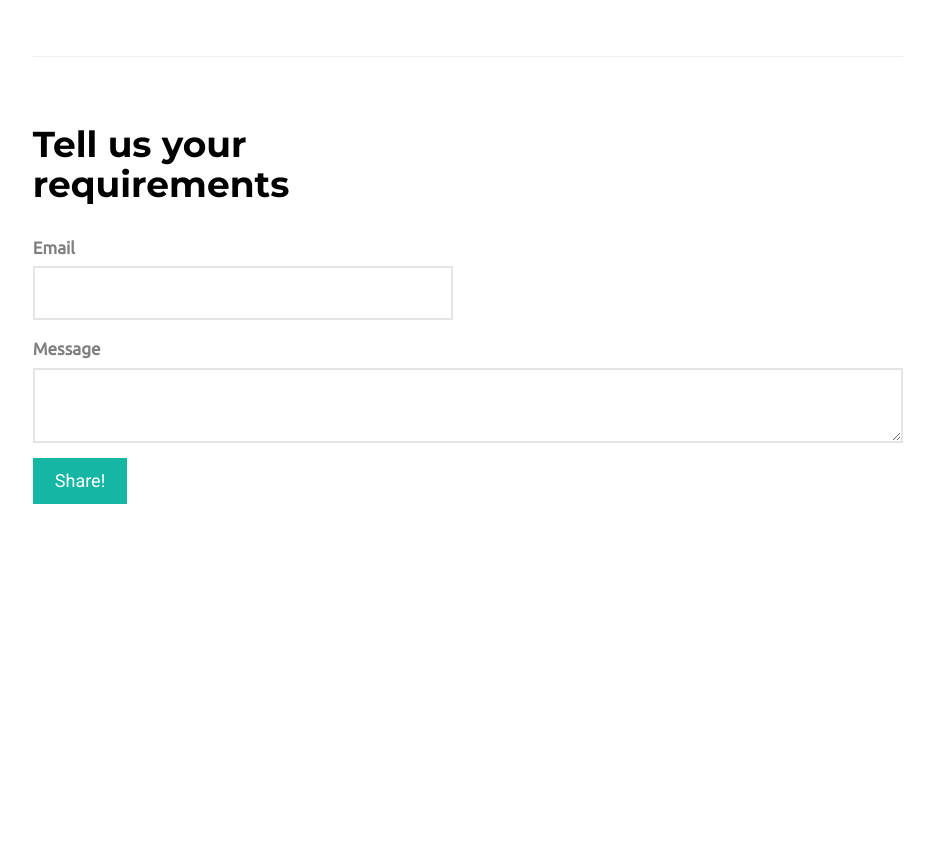
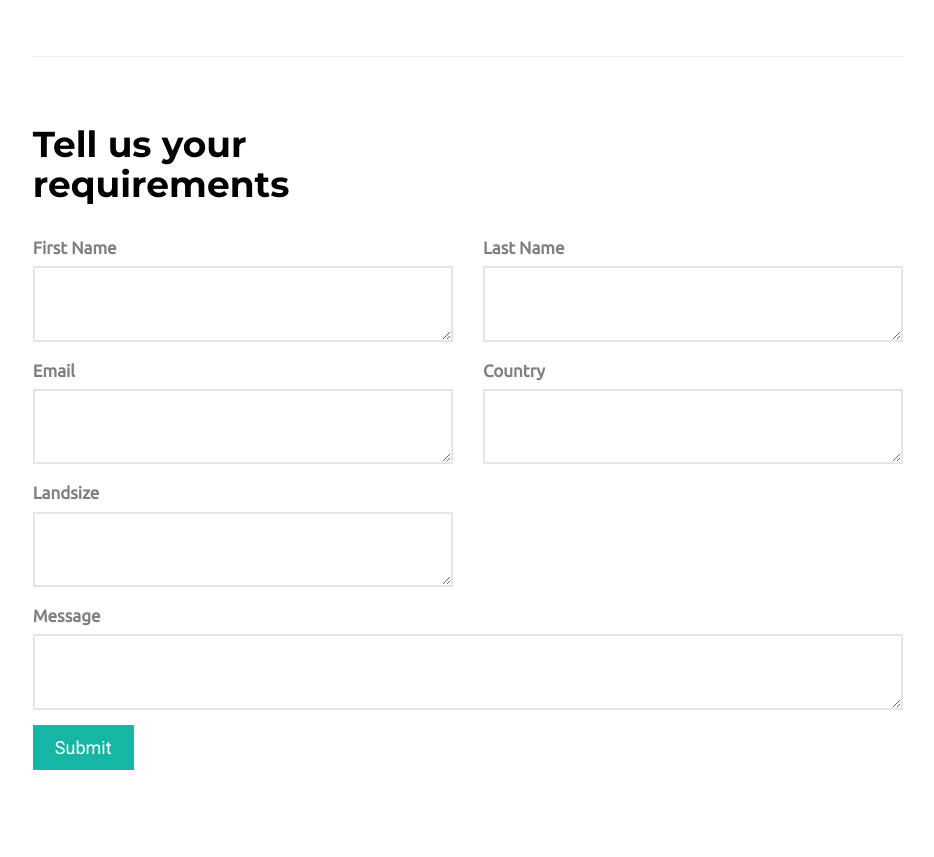
Before and after one commit to Fantaso/solarvibes_website, a Flask app: page /web/agrimodule in a window 1280 px wide. Shown: the part 2608-3465 px from the top of the page, without its empty margins (268-1202 px from the left). Before the commit the page ends 3112 px from the top, so only its background shows below. Run offline with Flask 2, Linux system fonts and the light colour scheme; some libraries are stand-ins or nearby versions; some web fonts are replaced.

Commit message:
About us page submit form modified, model modified

```diff
--- a/solarvibes/site/forms.py
+++ b/solarvibes/site/forms.py
@@ -8,7 +8,12 @@ class EmailForm(FlaskForm):
 	email 	= StringField('Email', validators=[DataRequired(), Length(min=5, max=30, message=None), Email()])
 
 class EmailAndTextForm(EmailForm):
-	msg     = TextAreaField('Message', validators=[DataRequired(), Length(min=-1, max=1000, message='Maximum characters: 1000')])
+  first_name = TextAreaField('First Name', validators=[DataRequired(), Length(min=-1, max=30, message='Maximum characters: 30')])
+  last_name = TextAreaField('Last Name', validators=[DataRequired(), Length(min=-1, max=30, message='Maximum characters: 30')])
+  email = TextAreaField('Email', validators=[DataRequired(), Length(min=-1, max=50, message='Maximum characters: 50')])
+  country = TextAreaField('Country', validators=[DataRequired(), Length(min=-1, max=50, message='Maximum characters: 50')])
+  landsize = TextAreaField('Landsize', validators=[DataRequired(), Length(min=-1, max=50, message='Maximum characters: 50')])
+  msg = TextAreaField('Message', validators=[DataRequired(), Length(min=-1, max=50, message='Maximum characters: 50')])
 
 class ContactUsForm(EmailAndTextForm):
     name 	= StringField(label='Fullname', validators=[DataRequired(), Length(min=3, max=30, message=None)])
--- a/solarvibes/site/models.py
+++ b/solarvibes/site/models.py
@@ -16,7 +16,11 @@ class NewsletterTable(db.Model):
 class AgrimoduleFBTable(db.Model):
     __tablename__ = 'agrimodulefbtable'
     id = db.Column(db.Integer, primary_key=True)
+    first_name = db.Column(db.String(30))
+    last_name = db.Column(db.String(30))
     email = db.Column(db.String(30))
+    country = db.Column(db.String(30))
+    landsize = db.Column(db.String(30))
     msg = db.Column(db.Text())
     _time_created = db.Column(db.DateTime(timezone=True), server_default=func.now())
 
--- a/solarvibes/site/templates/site/agrimodule.html
+++ b/solarvibes/site/templates/site/agrimodule.html
@@ -200,23 +200,50 @@ fh5co-active
 			<div class="row">
 				<div class="col-md-12">
 					<div class="row">
+
+            <div class="col-md-6">
+              <div class="form-group">
+                {{ render_field_with_errors(form.first_name, class="form-control") }}
+              </div>
+            </div>
+
+            <div class="col-md-6">
+              <div class="form-group">
+                {{ render_field_with_errors(form.last_name, class="form-control") }}
+              </div>
+            </div>
+
+
 						<div class="col-md-6">
 							<div class="form-group">
 								{{ render_field_with_errors(form.email, class="form-control") }}
 							</div>
 						</div>
+
+            <div class="col-md-6">
+              <div class="form-group">
+                {{ render_field_with_errors(form.country, class="form-control") }}
+              </div>
+            </div>
+
+            <div class="col-md-6">
+              <div class="form-group">
+                {{ render_field_with_errors(form.landsize, class="form-control") }}
+              </div>
+            </div>
+
 						<div class="col-md-12">
 							<div class="form-group">
 								{{ render_field_with_errors(form.msg, class="form-control") }}
 							</div>
+
 							<div class="form-group">
-								<input type="submit" class="btn btn-primary btn-md" value="Share!">
+								<input type="submit" class="btn btn-primary btn-md" value="Submit">
 							</div>
 						</div>
 
 					</div>
 				</div>
-
 			</div>
 		</form>
 	</div>
--- a/solarvibes/site/views.py
+++ b/solarvibes/site/views.py
@@ -28,9 +28,15 @@ def index():
 def agrimodule():
     form = EmailAndTextForm()
     if form.validate_on_submit():
+
+        first_name = form.first_name.data
+        last_name = form.last_name.data
         email = form.email.data
+        country = form.country.data
+        landsize = form.landsize.data
         msg = form.msg.data
-        agrimodulefb = AgrimoduleFBTable(email=email, msg=msg)
+
+        agrimodulefb = AgrimoduleFBTable(first_name=first_Name, last_name=last_name, email=email, country=country, landsize=landsize, msg=msg)
         db.session.add(agrimodulefb)
         db.session.commit()
         form = None
```
